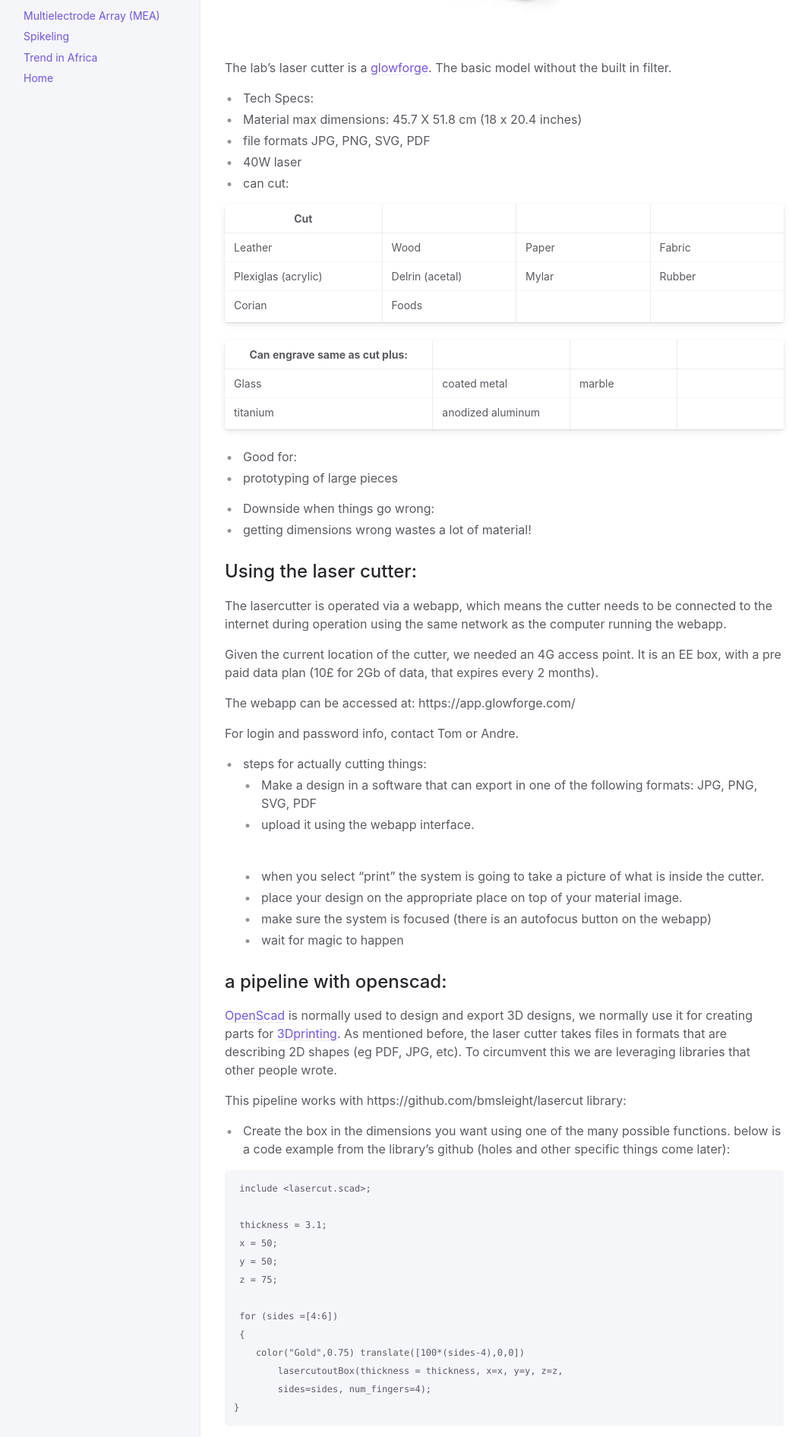
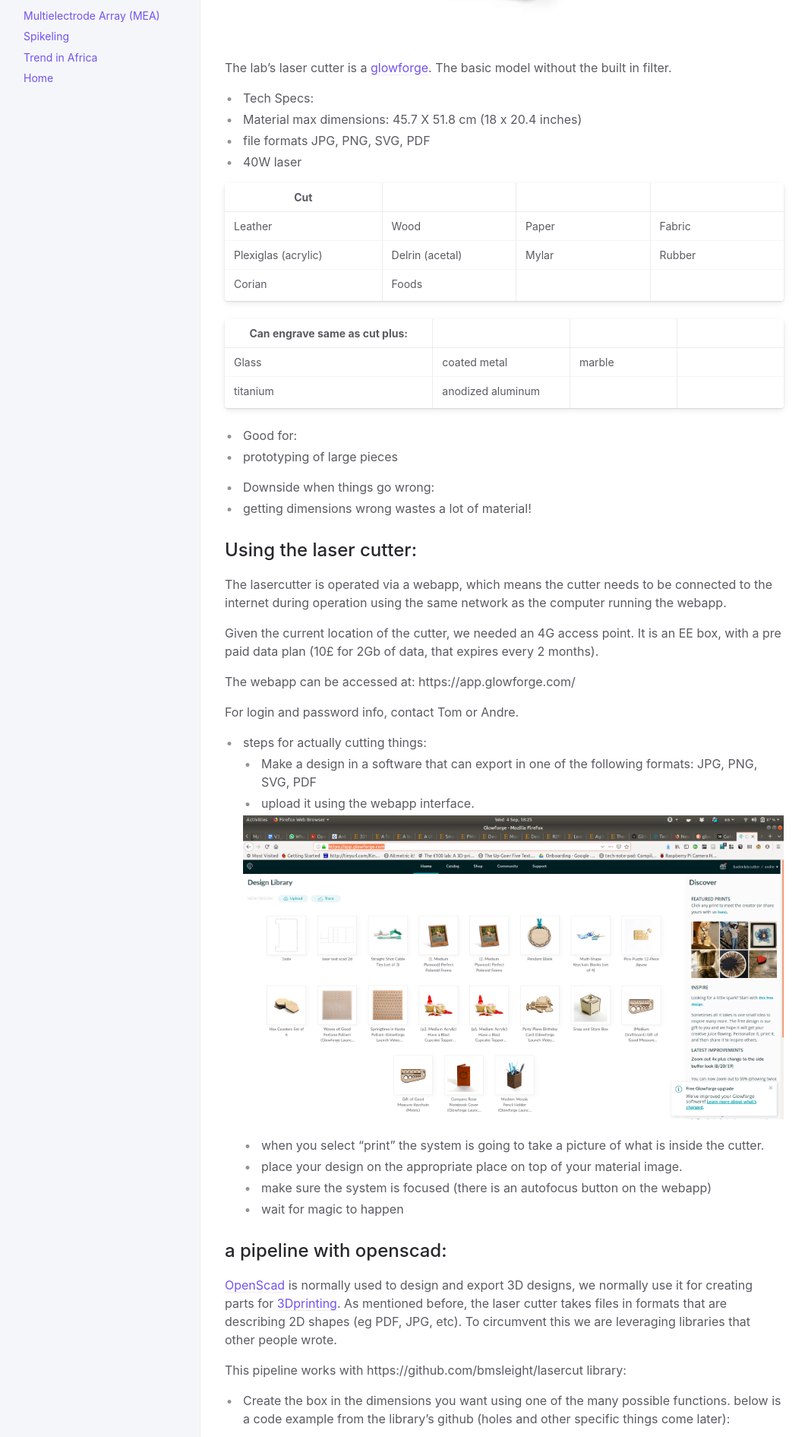
Before and after one commit to BadenLab/know-how, a Jekyll site: the page built from docs/prototyping-tools/laser-cutter.md, in a window 1280 px wide. Shown: the part 397-2288 px from the top of the page at 76% size, without its empty margins (108-1172 px from the left). Built offline with Jekyll 4.4.1, drawn with Linux system fonts in a browser that asks for light colours.

Commit message:
update laser cutter

```diff
--- a/docs/prototyping-tools/laser-cutter.md
+++ b/docs/prototyping-tools/laser-cutter.md
@@ -18,7 +18,7 @@ The lab's laser cutter is a [glowforge](https://glowforge.com/). The basic model
  - Material max dimensions: 45.7 X 51.8 cm (18 x 20.4 inches)
  - file formats JPG, PNG, SVG, PDF
  - 40W laser
- - can cut:
+
 
 
  |Cut||||
@@ -55,7 +55,7 @@ For login and password info, contact Tom or Andre.
   - Make a design in a software that can export in one of the following formats: JPG, PNG, SVG, PDF
   - upload it using the webapp interface.
 
-   ![](../media/lasercutter/initial_page_glowforge.png)
+   ![](../../media/lasercutter/initial_page_glowforge.png)
 
 
   - when you select "print" the system is going to take a picture of what is inside the cutter.
```
